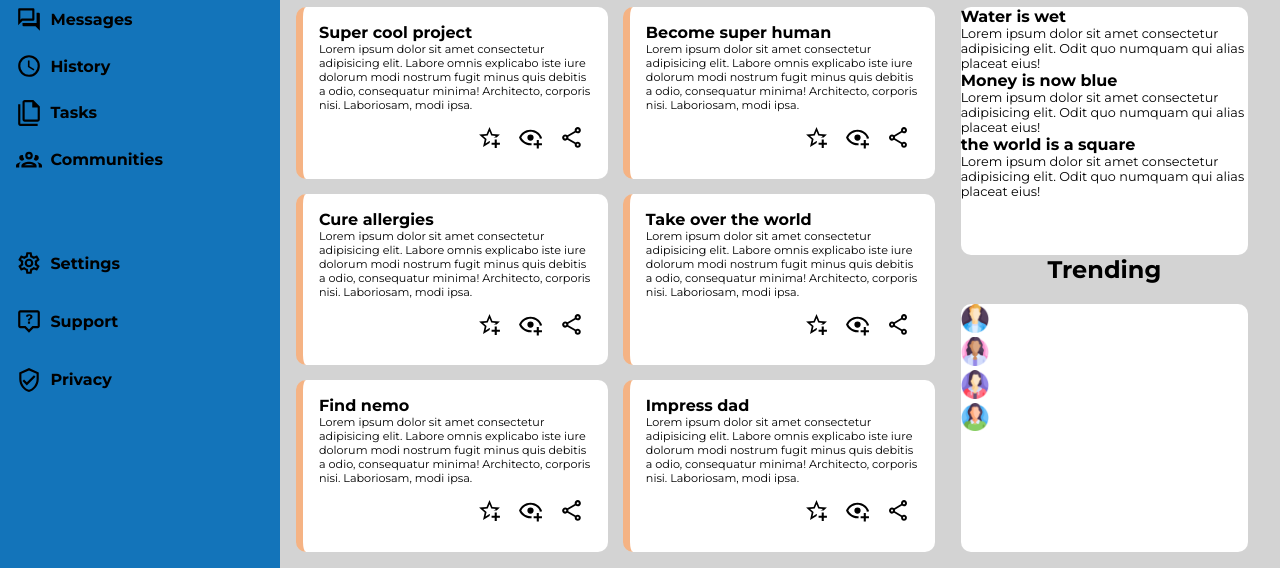
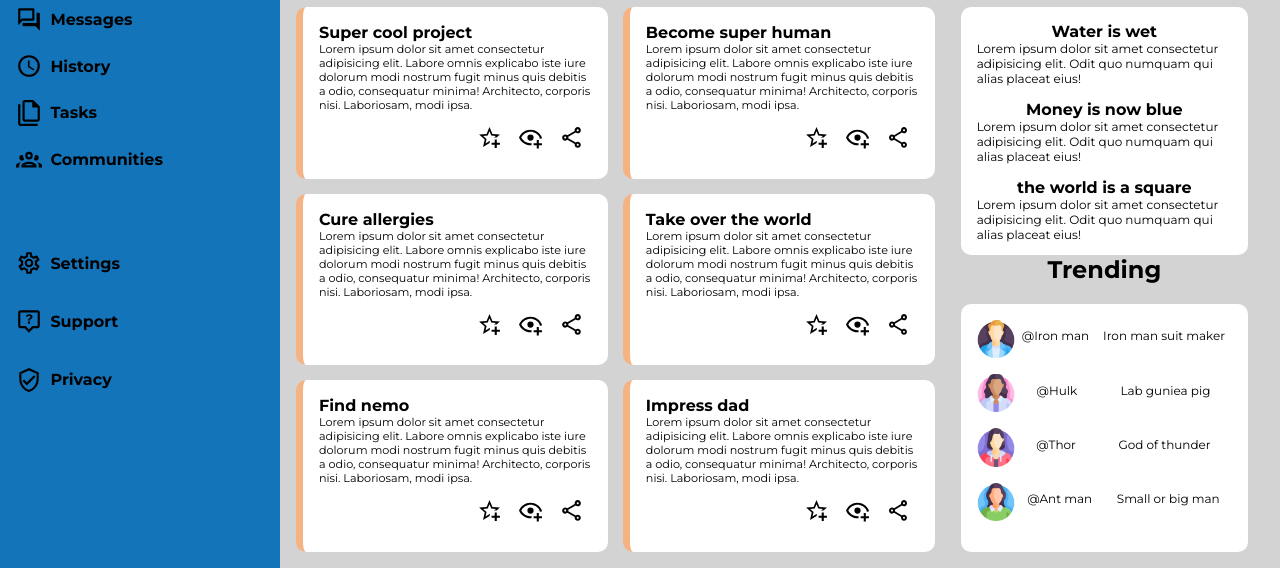
Before and after one commit to WictorNisa/admin-dash, a plain HTML site: page index.html in a window 1280 px wide. Shown: the part 232-800 px from the top of the page. Drawn offline with Linux system fonts and the light colour scheme.

Commit message:
base styles done

```diff
--- a/index.html
+++ b/index.html
@@ -26,49 +26,65 @@
 
         <div class="sidebar-main">
           <div class="sidebar-group">
-            <img src="./img/home.svg" alt="" class="home-icon">
+            <img src="./img/home.svg" alt="" class="home-icon" />
             <p>Home</p>
           </div>
 
           <div class="sidebar-group">
-            <img src="./img/overscan.svg" alt="" class="home-icon"/>
+            <img src="./img/overscan.svg" alt="" class="home-icon" />
             <p>Profile</p>
           </div>
 
           <div class="sidebar-group">
-            <img src="./img/forum-outline.svg" alt="" class="home-icon"/>
+            <img src="./img/forum-outline.svg" alt="" class="home-icon" />
             <p>Messages</p>
           </div>
 
           <div class="sidebar-group">
-            <img src="./img/clock-outline.svg" alt="" class="home-icon"/>
+            <img src="./img/clock-outline.svg" alt="" class="home-icon" />
             <p>History</p>
           </div>
 
           <div class="sidebar-group">
-            <img src="./img/file-multiple-outline.svg" alt="" class="home-icon"/>
+            <img
+              src="./img/file-multiple-outline.svg"
+              alt=""
+              class="home-icon"
+            />
             <p>Tasks</p>
           </div>
 
           <div class="sidebar-group">
-            <img src="./img/account-group-outline.svg" alt="" class="home-icon"/>
+            <img
+              src="./img/account-group-outline.svg"
+              alt=""
+              class="home-icon"
+            />
             <p>Communities</p>
           </div>
         </div>
 
         <div class="sidebar-settings">
           <div class="sidebar-group">
-            <img src="./img/cog-outline.svg" alt="" class="home-icon"/>
+            <img src="./img/cog-outline.svg" alt="" class="home-icon" />
             <p>Settings</p>
           </div>
 
           <div class="sidebar-group">
-            <img src="./img/tooltip-question-outline.svg" alt="" class="home-icon"/>
+            <img
+              src="./img/tooltip-question-outline.svg"
+              alt=""
+              class="home-icon"
+            />
             <p>Support</p>
           </div>
 
           <div class="sidebar-group">
-            <img src="./img/shield-check-outline.svg" alt="" class="home-icon"/>
+            <img
+              src="./img/shield-check-outline.svg"
+              alt=""
+              class="home-icon"
+            />
             <p>Privacy</p>
           </div>
         </div>
@@ -290,14 +306,16 @@
           </div>
 
           <h2>Trending</h2>
-          <div class="trending-box">
+          <div class="trending-box" id="trending-avatar-box">
             <div class="user-trending">
               <img src="./img/avatar-one.png" alt="" class="trending-avatar" />
-              <p></p>
+              <p>@Iron man</p>
+              <p>Iron man suit maker</p>
             </div>
             <div class="user-trending">
               <img src="./img/avatar-two.png" alt="" class="trending-avatar" />
-              <p></p>
+              <p>@Hulk</p>
+              <p>Lab guniea pig</p>
             </div>
             <div class="user-trending">
               <img
@@ -305,11 +323,13 @@
                 alt=""
                 class="trending-avatar"
               />
-              <p></p>
+              <p>@Thor</p>
+              <p>God of thunder</p>
             </div>
             <div class="user-trending">
               <img src="./img/avatar-four.png" alt="" class="trending-avatar" />
-              <p></p>
+              <p>@Ant man</p>
+              <p>Small or big man</p>
             </div>
           </div>
         </div>
--- a/main.css
+++ b/main.css
@@ -46,8 +46,8 @@
   align-items: center;
 }
 
-.sidebar-header h1{
-    padding-left: .5em;
+.sidebar-header h1 {
+  padding-left: 0.5em;
 }
 
 .sidebar-group {
@@ -149,7 +149,7 @@ input {
 .user-greetings {
   height: 100%;
   display: grid;
-  grid-template-columns: minmax(100px, 0.5fr) minmax(320px, 0.5fr);
+  grid-template-columns: minmax(200px, 0.5fr) minmax(320px, 0.2fr);
   justify-items: center;
   align-items: center;
   grid-template-areas:
@@ -176,7 +176,7 @@ input {
 }
 .user-pfp-big {
   max-width: 20%;
-
+  margin: auto 1em auto auto;
   grid-area: avatar;
 }
 
@@ -266,7 +266,7 @@ input {
 .trending-wrapper {
   grid-area: trendwrapper;
   display: grid;
-  grid-template-rows: 1fr 0.2fr 1fr;
+  grid-template-rows: minmax(100px, 1fr) minmax(20px, 0.2fr) minmax(100px, 1fr);
   justify-items: center;
 }
 
@@ -275,19 +275,40 @@ input {
   height: 100%;
   width: 90%;
   border-radius: 10px;
+  margin: auto;
+  display: flex;
+  flex-direction: column;
+  justify-content: center;
+  align-items: center;
+  padding: 0 1em 0 1em;
 }
 
 .trending-box h3 {
   font-size: 1em;
+  padding-top: 0.5em;
 }
 
 .trending-box p {
   font-size: 0.8em;
+  padding-bottom: 0.5em;
+  font-size: 12px;
 }
 
 .trending-avatar {
-  max-width: 10%;
+  max-width: 15%;
+  justify-self: center;
+}
+
+#trending-avatar-box {
+  display: flex;
+
+}
+
+#trending-avatar-box p {
+    margin: auto;
 }
 
 .user-trending {
+  display: flex;
+  margin-bottom: 1em;
 }
```
